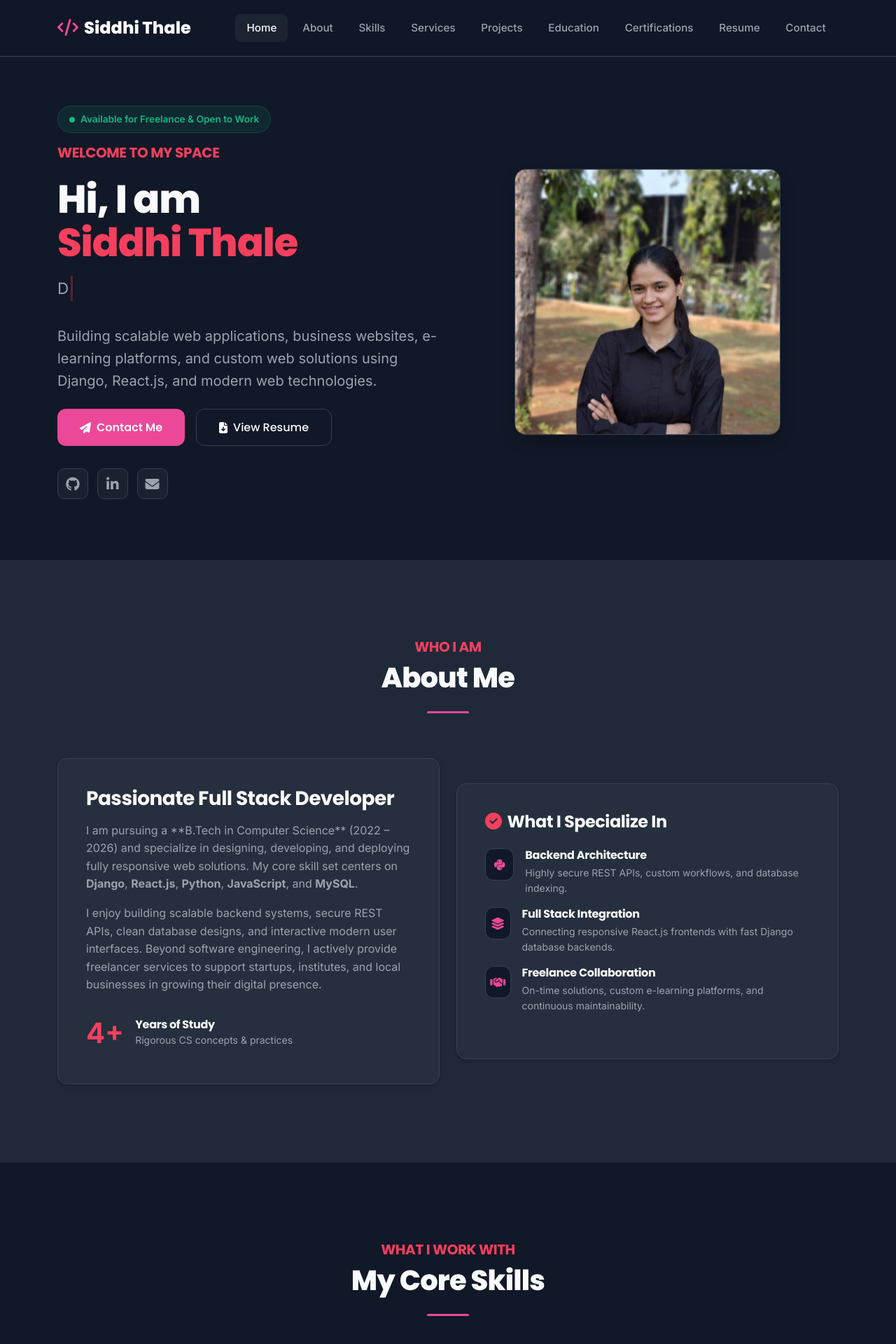
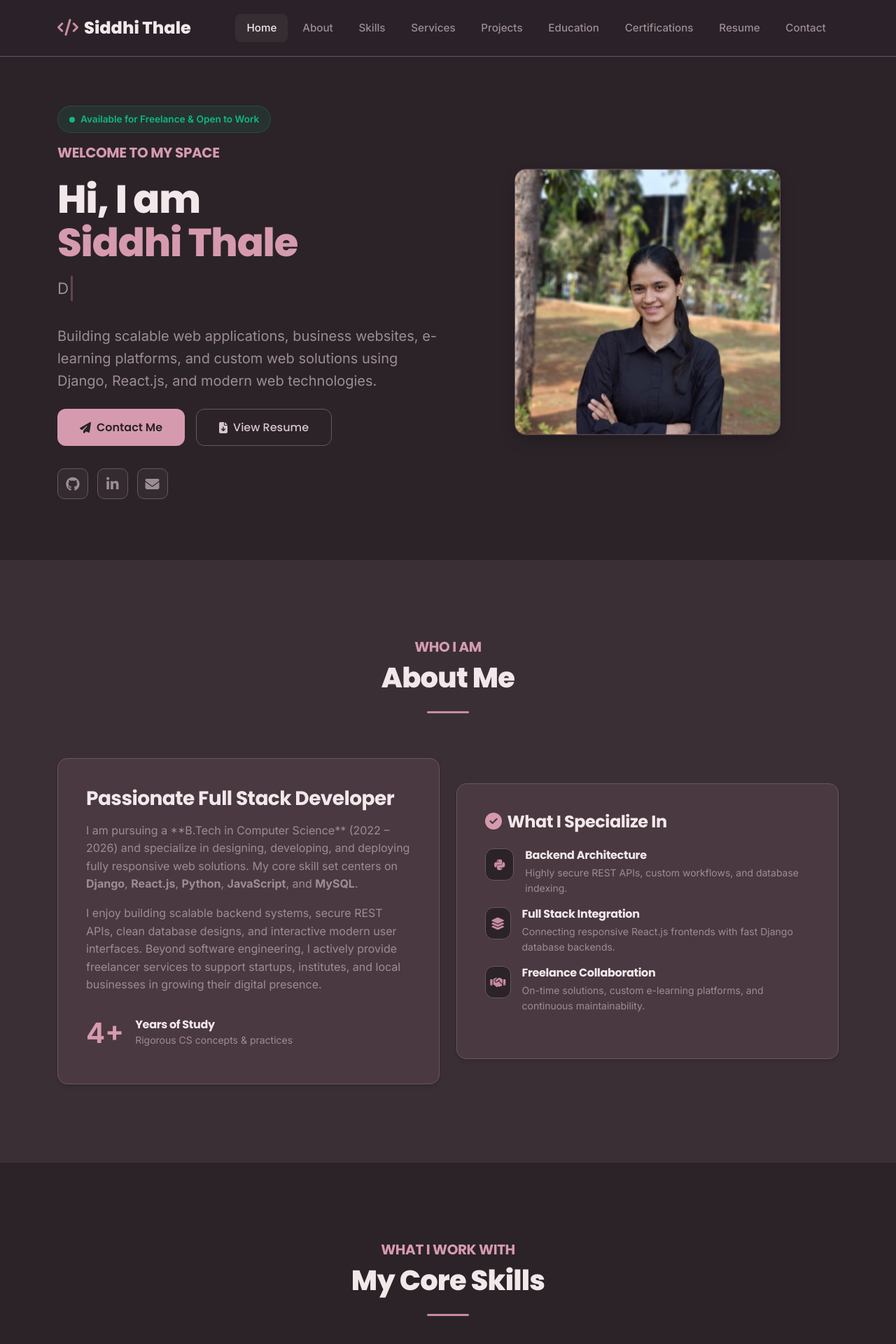
Before and after one commit to thale01/MyPortfolio, a Django app: page / in a window 1280 px wide. Shown: the top 1920 px of the page at 70% size. Run offline with Django 5.2, Linux system fonts and the light colour scheme; data that the repository does not hold is empty; some libraries are stand-ins or nearby versions.

Commit message:
Update portfolio color palette to Matte Dark Plum, Dusty Mauve, and Rose/Pink accents

```diff
--- a/portfolio/static/css/style.css
+++ b/portfolio/static/css/style.css
@@ -1,25 +1,31 @@
 /* Siddhi Thale Portfolio - Clean Matte Design System */
 
 :root {
-    --bg-darker: #111827; /* Main Background (Slate 900) */
-    --bg-dark: #1F2937;   /* Alternate Section Background (Slate 800) */
-    --bg-card: #262F3D;   /* Card Background (Custom Slate-Gray) */
-    --bg-card-hover: #2E3A4B;
-    --border-color: #374151; /* Border Color (Slate 700) */
-    --border-color-hover: #EC4899;
+    --bg-darker: #2B2328; /* Main Background (Matte Dark Plum) */
+    --bg-dark: #3A2F35;   /* Alternate Section Background (Dusty Mauve) */
+    --bg-card: #4A3940;   /* Card Background (Soft Rose Brown) */
+    --bg-card-hover: #5B4751; /* Card Hover Background (Lighter Soft Rose Brown) */
+    --border-color: #6B5560; /* Border Color (Muted Mauve) */
+    --border-color-hover: #C98CA0; /* Border Hover (Dusty Pink / Primary Accent) */
 
-    --text-main: #F9FAFB;  /* Light Gray Text (Gray 50) */
-    --text-muted: #9CA3AF; /* Muted Gray Text (Gray 400) */
+    --text-main: #D6C6CC;  /* Normal Text (Soft Gray Pink) */
+    --text-muted: #9C8D93; /* Muted Gray Pink Text */
+    --text-heading: #F2E8EA; /* Headings Text (Warm Ivory) */
 
     /* Accents */
-    --accent-indigo: #EC4899; /* Primary Accent (Pink 500) */
-    --accent-purple: #F43F5E; /* Secondary Accent (Rose 500) */
-    --accent-blue: #F472B6;   /* Light Accent Pink */
-    --accent-emerald: #10B981;
+    --accent-indigo: #C98CA0; /* Primary Accent (Dusty Pink) */
+    --accent-purple: #D69AAE; /* Secondary Accent (Muted Pink) */
+    --accent-blue: #E2A9BA;   /* Light Accent Pink (Rose Pink) */
+    --accent-emerald: #10B981; /* Standard emerald for success states */
 
-    /* Gradients (redefined as solid colors for compatibility) */
-    --gradient-primary: linear-gradient(to right, #EC4899, #EC4899);
-    --gradient-hover: linear-gradient(to right, #F43F5E, #F43F5E);
+    /* Buttons */
+    --btn-bg: #D69AAE; /* Button background (Muted Pink) */
+    --btn-hover-bg: #E2A9BA; /* Button hover background (Rose Pink) */
+    --btn-text: #2B2328; /* Button text color (Matte Dark Plum for contrast) */
+
+    /* Gradients */
+    --gradient-primary: linear-gradient(to right, #C98CA0, #D69AAE);
+    --gradient-hover: linear-gradient(to right, #D69AAE, #E2A9BA);
 
     --font-heading: 'Poppins', sans-serif;
     --font-body: 'Inter', sans-serif;
@@ -54,8 +60,8 @@ body {
 
 /* Selection and Custom Scrollbar */
 ::selection {
-    background: rgba(79, 70, 229, 0.3);
-    color: var(--text-main);
+    background: rgba(201, 140, 160, 0.3);
+    color: var(--text-heading);
 }
 
 ::-webkit-scrollbar {
@@ -78,7 +84,7 @@ h1, h2, h3, h4, h5, h6 {
     font-family: var(--font-heading);
     font-weight: 700;
     letter-spacing: -0.02em;
-    color: var(--text-main);
+    color: var(--text-heading);
 }
 
 a {
@@ -143,8 +149,8 @@ a {
 
 /* Matte Buttons */
 .btn-premium {
-    background: var(--accent-indigo);
-    color: var(--text-main) !important;
+    background: var(--btn-bg);
+    color: var(--btn-text) !important;
     font-weight: 600;
     border: none;
     border-radius: 12px;
@@ -157,7 +163,7 @@ a {
     gap: 0.5rem;
 }
 .btn-premium:hover {
-    background: var(--accent-purple);
+    background: var(--btn-hover-bg);
     transform: translateY(-2px);
     box-shadow: none;
 }
@@ -247,7 +253,7 @@ section {
 
 /* Navigation Bar */
 .navbar-custom {
-    background: rgba(17, 24, 39, 0.9);
+    background: rgba(43, 35, 40, 0.9);
     border-bottom: 1px solid var(--border-color);
     padding: 1rem 0;
     transition: var(--transition-smooth);
@@ -255,13 +261,13 @@ section {
 }
 .navbar-custom.navbar-scrolled {
     padding: 0.6rem 0;
-    background: #111827;
+    background: var(--bg-darker);
 }
 .navbar-custom .navbar-brand {
     font-family: var(--font-heading);
     font-weight: 800;
     font-size: 1.5rem;
-    color: var(--text-main);
+    color: var(--text-heading);
 }
 .navbar-custom .navbar-brand i {
     color: var(--accent-indigo);
@@ -276,7 +282,7 @@ section {
 }
 .navbar-custom .nav-link:hover,
 .navbar-custom .nav-link.active {
-    color: var(--text-main);
+    color: var(--text-heading);
     background: rgba(255, 255, 255, 0.05);
 }
 .navbar-toggler {
@@ -381,10 +387,10 @@ section {
     transition: var(--transition-smooth);
 }
 .social-btn:hover {
-    color: var(--text-main);
+    color: var(--text-heading);
     border-color: var(--accent-indigo);
     transform: translateY(-3px);
-    background: rgba(79, 70, 229, 0.08);
+    background: rgba(201, 140, 160, 0.08);
 }
 
 /* ABOUT SECTION */
@@ -546,9 +552,9 @@ section {
     font-size: 0.75rem;
     font-weight: 500;
     padding: 0.25rem 0.65rem;
-    background: rgba(79, 70, 229, 0.08);
-    border: 1px solid rgba(79, 70, 229, 0.15);
-    color: #a5b4fc;
+    background: rgba(201, 140, 160, 0.08);
+    border: 1px solid rgba(201, 140, 160, 0.15);
+    color: var(--accent-indigo);
     border-radius: 6px;
 }
 
```
